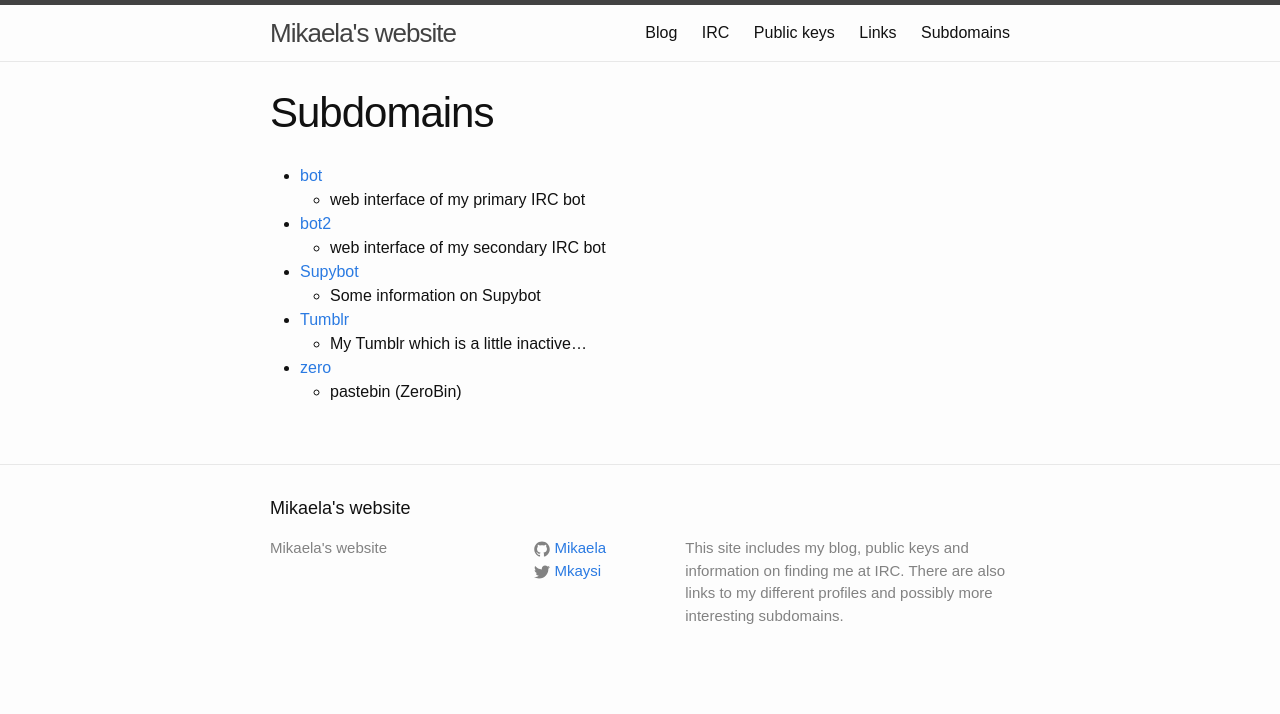
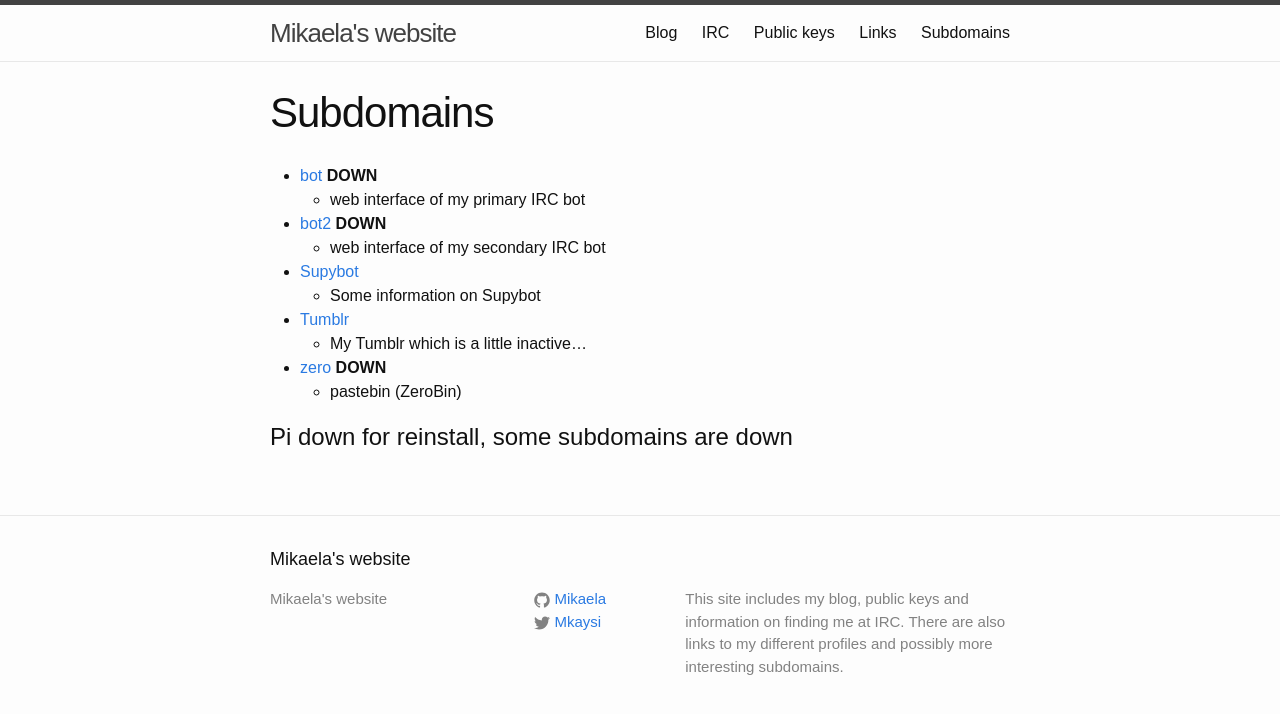
Before and after one commit to Mikaela/mikaela.github.io, a Jekyll site: the page built from pages/subdomains.markdown, in a window 1280 px wide. Shown: the top 714 px of the page. Built offline with Jekyll 4.4.1, drawn with Linux system fonts in a browser that asks for light colours; Markdown is read by kramdown in place of the engine named in the settings.

Commit message:
subdomains.markdown: add downtime notice
again...

```diff
--- a/pages/subdomains.markdown
+++ b/pages/subdomains.markdown
@@ -4,13 +4,15 @@ title: Subdomains
 permalink: /subdomains/
 ---
 
-* [bot](https://bot.mikaela.info)
+* [bot](https://bot.mikaela.info) **DOWN**
     * web interface of my primary IRC bot
-* [bot2](https://bot2.mikaela.info)
+* [bot2](https://bot2.mikaela.info) **DOWN**
     * web interface of my secondary IRC bot
 * [Supybot](https://supybot.mikaela.info)
     * Some information on Supybot
 * [Tumblr](https://tumblr.mikaela.info)
     * My Tumblr which is a little inactive…
-* [zero](https://zero.mikaela.info)
+* [zero](https://zero.mikaela.info) **DOWN**
     * pastebin (ZeroBin)
+
+# Pi down for reinstall, some subdomains are down
```
